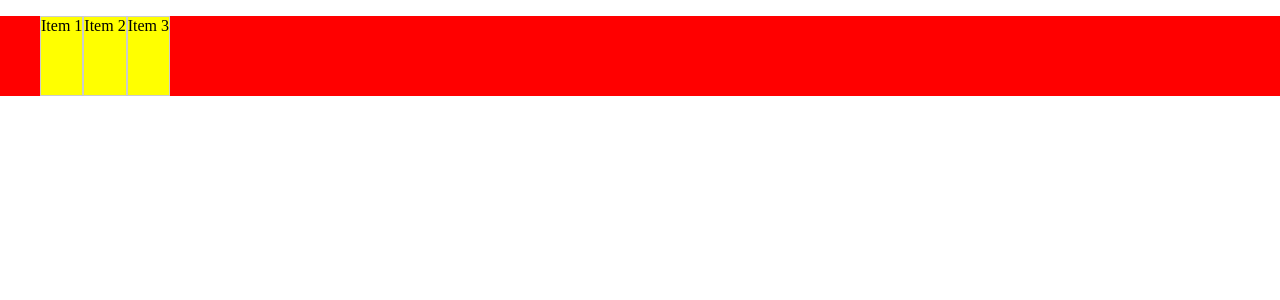
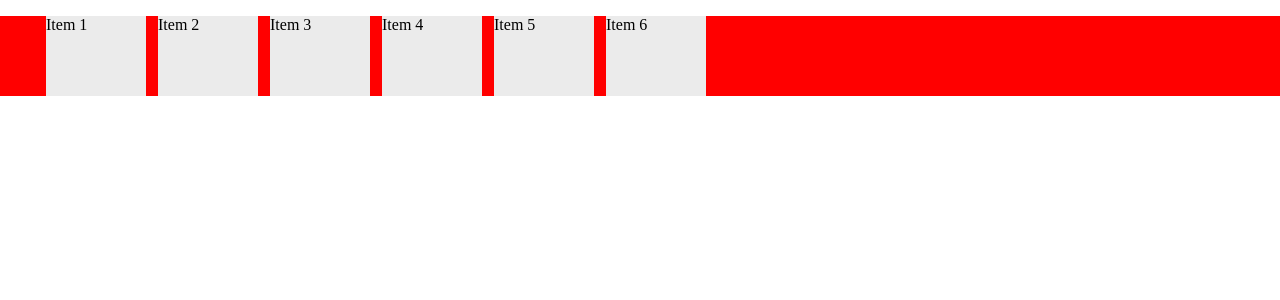
Before and after one commit to beuth-mi-bachelor/medienprojekt_1-lietz, a PHP site: page / in a window 1280 px wide. Shown: the top 300 px of the page. Run offline with PHP 8.4, Linux system fonts and the light colour scheme.

Commit message:
drag and drop test updated

```diff
--- a/testcases/drag-drop-updated/index.html
+++ b/testcases/drag-drop-updated/index.html
@@ -12,10 +12,15 @@
 
 </head>
 <body>
+<div class="timeline-wrapper">
     <ul class="timeline">
         <li id="video-item-1" class="video-item">Item 1</li>
         <li id="video-item-2" class="video-item">Item 2</li>
         <li id="video-item-3" class="video-item">Item 3</li>
+        <li id="video-item-4" class="video-item">Item 4</li>
+        <li id="video-item-5" class="video-item">Item 5</li>
+        <li id="video-item-6" class="video-item">Item 6</li>
     </ul>
+</div>
 </body>
 </html>
--- a/testcases/drag-drop-updated/main.css
+++ b/testcases/drag-drop-updated/main.css
@@ -23,11 +23,36 @@ body {
 }
 .timeline li {
     height: 10vh;
+    width: 100px;
     list-style: none;
-    margin: 0;
+    margin: 0 6px;
     float: left;
-    background: yellow;
-    border: 1px solid #ccc;
+    background: #ebebeb;
+    cursor: move;
+}
+.timeline li:before {
+    position: absolute;
+    content: "";
+    width: 6px;
+    height: 100%;
+    background: #ebebeb url(handle.png) repeat-y;
+    left: -6px;
+    top: 0;
+    border: 0;
+    border-top-left-radius: 10px;
+    border-bottom-left-radius: 10px;
+}
+.timeline li:after {
+    position: absolute;
+    content: "";
+    width: 6px;
+    height: 100%;
+    background: #ebebeb url(handle.png) repeat-y;
+    right: -6px;
+    top: 0;
+    border: 0;
+    border-top-right-radius: 10px;
+    border-bottom-right-radius: 10px;
 }
 .ui-resizable-e {
     right: 0 !important;
```
Also changed, not shown: testcases/drag-drop-updated/app.js (+33 -8 lines), testcases/drag-drop-updated/handle.png (added).
